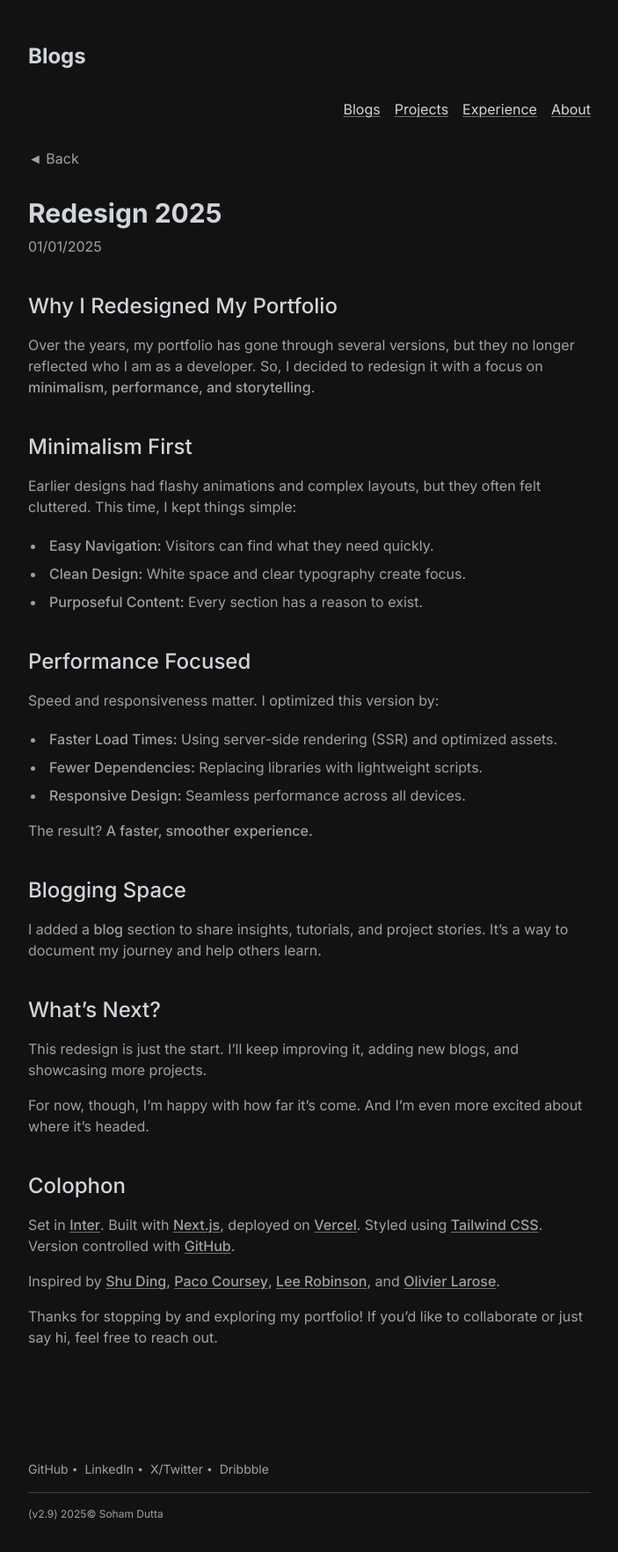
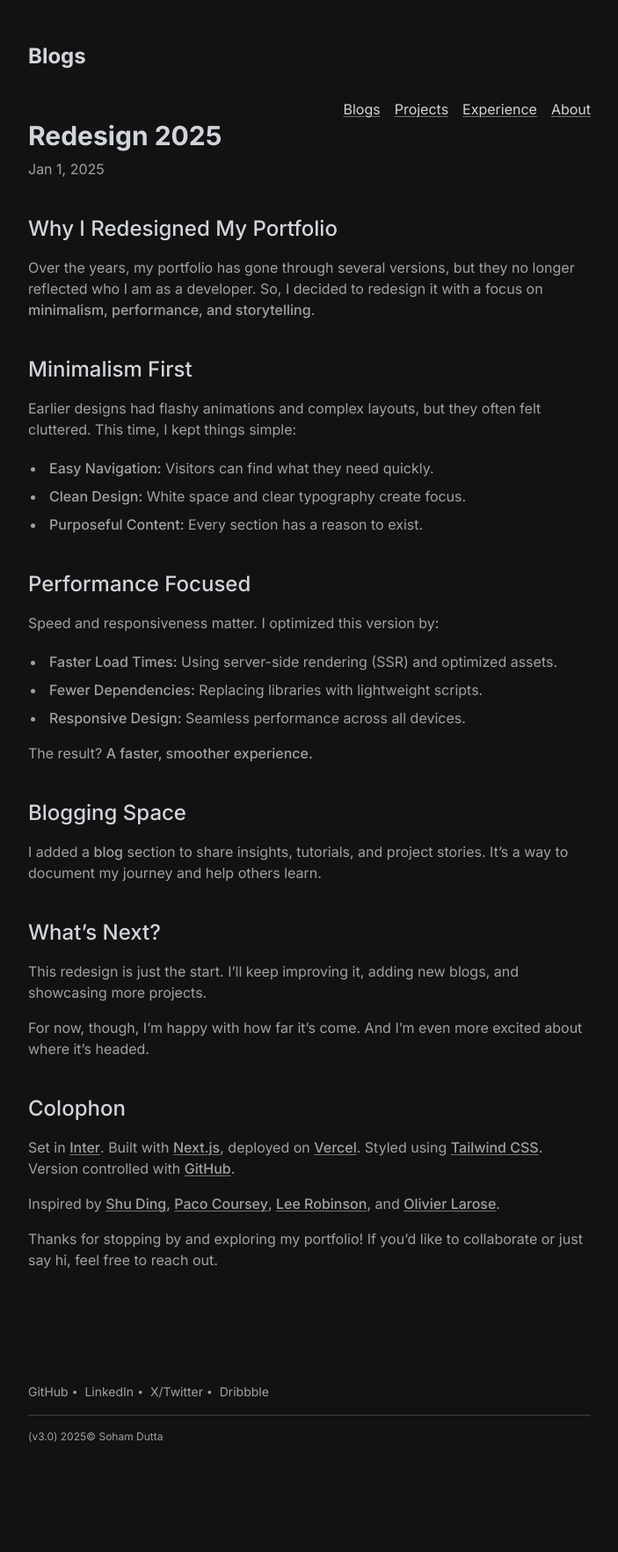
Before and after one commit to shm-dtt/portfolio-v2, a Next.js app: page /blogs/redesign-2025 in a window 1280 px wide. Shown: the top 1764 px of the page at 88% size, without its empty margins (288-991 px from the left). After the commit the page ends 1689 px from the top, so only its background shows below. Built offline with nearby package versions, Linux system fonts and the light colour scheme.

Commit message:
Added lucide, reorganizing components

```diff
--- a/app/blogs/page.tsx
+++ b/app/blogs/page.tsx
@@ -23,7 +23,7 @@ export default async function Blog() {
   // Sort posts by date and group by year
   const groupedPosts = posts.reduce(
     (groups: Record<number, BlogPost[]>, post) => {
-      const date = parse(post.metadata.date, "dd/MM/yyyy", new Date());
+      const date = parse(post.metadata.date, "dd-MM-yyyy", new Date());
       const year = date.getFullYear();
 
       if (!groups[year]) {
@@ -44,8 +44,8 @@ export default async function Blog() {
   // For each year, sort posts in descending order
   sortedYears.forEach((year) => {
     groupedPosts[year].sort((a, b) => {
-      const dateA = parse(a.metadata.date, "dd/MM/yyyy", new Date());
-      const dateB = parse(b.metadata.date, "dd/MM/yyyy", new Date());
+      const dateA = parse(a.metadata.date, "dd-MM-yyyy", new Date());
+      const dateB = parse(b.metadata.date, "dd-MM-yyyy", new Date());
       return compareDesc(dateA, dateB);
     });
   });
@@ -60,7 +60,7 @@ export default async function Blog() {
               {groupedPosts[year].map((post) => {
                 const date = parse(
                   post.metadata.date,
-                  "dd/MM/yyyy",
+                  "dd-MM-yyyy",
                   new Date(),
                 );
                 const formattedDate = date.toLocaleDateString("en-IN", {
--- a/app/blogs/redesign-2025/page.mdx
+++ b/app/blogs/redesign-2025/page.mdx
@@ -5,17 +5,20 @@ title: 'Redesign 2025',
 alternates: {
 canonical: '/blogs/redesign-2025',
 },
-date: '01/01/2025',
+date: '01-01-2025',
 };
-
-<BackButton />
-
-{/* Blog starts from here ->-> */}
 
 # Redesign 2025
 
 <p className="text-neutral-400 mb-8 mt-2">
-  {metadata.date}
+  {new Date(metadata.date.split("-").reverse().join("-")).toLocaleDateString(
+    "en-US",
+    {
+      year: "numeric",
+      month: "short",
+      day: "numeric",
+    }
+  )}
 </p>
 ## Why I Redesigned My Portfolio
 
--- a/app/blogs/spotify-playing-component/page.mdx
+++ b/app/blogs/spotify-playing-component/page.mdx
@@ -9,7 +9,7 @@ export const metadata = {
   alternates: {
     canonical: "/blogs/spotify-playing-component",
   },
-  date: "13/04/2025",
+  date: "13-04-2025",
 };
 
 <BackButton />
@@ -18,7 +18,16 @@ export const metadata = {
 
 # Building a real time Spotify "Now Playing" Component
 
-<p className="text-neutral-400 mb-8 mt-2">{metadata.date}</p>
+<p className="text-neutral-400 mb-8 mt-2">
+  {new Date(metadata.date.split("-").reverse().join("-")).toLocaleDateString(
+    "en-US",
+    {
+      year: "numeric",
+      month: "short",
+      day: "numeric",
+    }
+  )}
+</p>
 
 As a music enthusiast and developer, I wanted to share my current music taste with visitors to my personal website. In this blog post, I'll walk through how I built a real-time "Now Playing" Spotify integration for my Next.js website.
 
@@ -384,12 +393,22 @@ Here are the two states of the component:
 
 <br />
 <div className="rounded-md p-2 bg-neutral-800 text-xs flex flex-col gap-3 items-center text-neutral-400">
-  <Image src={playing} alt="Playing State" className="rounded-md" loading="lazy" />
+  <Image
+    src={playing}
+    alt="Playing State"
+    className="rounded-md"
+    loading="lazy"
+  />
   <p>Fig 1: Component when songs are playing</p>
 </div>
 <br />
 <div className="rounded-md p-2 bg-neutral-800 text-xs flex flex-col gap-3 items-center text-neutral-400">
-  <Image src={info} alt="Not Playing State" className="rounded-md" loading="lazy" />
+  <Image
+    src={info}
+    alt="Not Playing State"
+    className="rounded-md"
+    loading="lazy"
+  />
   <p>Fig 2: Component when no songs are playing</p>
 </div>
 <br />
--- a/components/ui/BackButton.tsx
+++ b/components/ui/BackButton.tsx
@@ -1,4 +1,5 @@
 import Link from "next/link";
+import { ChevronLeft } from "lucide-react";
 
 /**
  * BackButton component renders a button that navigates back to the blogs page.
@@ -10,7 +11,7 @@ import Link from "next/link";
 const BackButton: React.FC = () => {
   return (
     <button className="my-8 text-neutral-400 hover:text-white">
-      <Link href="/blogs">◄ Back</Link>
+      <Link href="/blogs" className=" flex flex-row text-sm items-center gap-2"><ChevronLeft size={16}/> Back</Link>
     </button>
   );
 };
--- /dev/null
+++ b/components/ui/BlogSubInfo.tsx
@@ -0,0 +1,9 @@
+const BlogSubInfo: React.FC = () => {
+  return (
+    <div>
+        <hr></hr>
+    </div>
+  );
+};
+
+export default BlogSubInfo;
--- a/package.json
+++ b/package.json
@@ -1,6 +1,6 @@
 {
   "name": "portfolio-v2",
-  "version": "2.9",
+  "version": "3.0",
   "private": true,
   "scripts": {
     "dev": "next dev --turbopack",
@@ -16,6 +16,7 @@
     "@vercel/speed-insights": "^1.1.0",
     "date-fns": "^4.1.0",
     "gsap": "^3.12.5",
+    "lucide-react": "^0.503.0",
     "next": "^15.3.0",
     "query-string": "^9.0.0",
     "react": "^19.1.0",
--- a/utils/my-data.ts
+++ b/utils/my-data.ts
@@ -1,5 +1,5 @@
 export const Data = {
-  version: "v2.9",
+  version: "v3.0",
   firstName: "Soham",
   lastName: "Dutta",
   year: new Date().getFullYear(),
```
Also changed, not shown: 1 other file (tests, documents, lock files or other folders).
